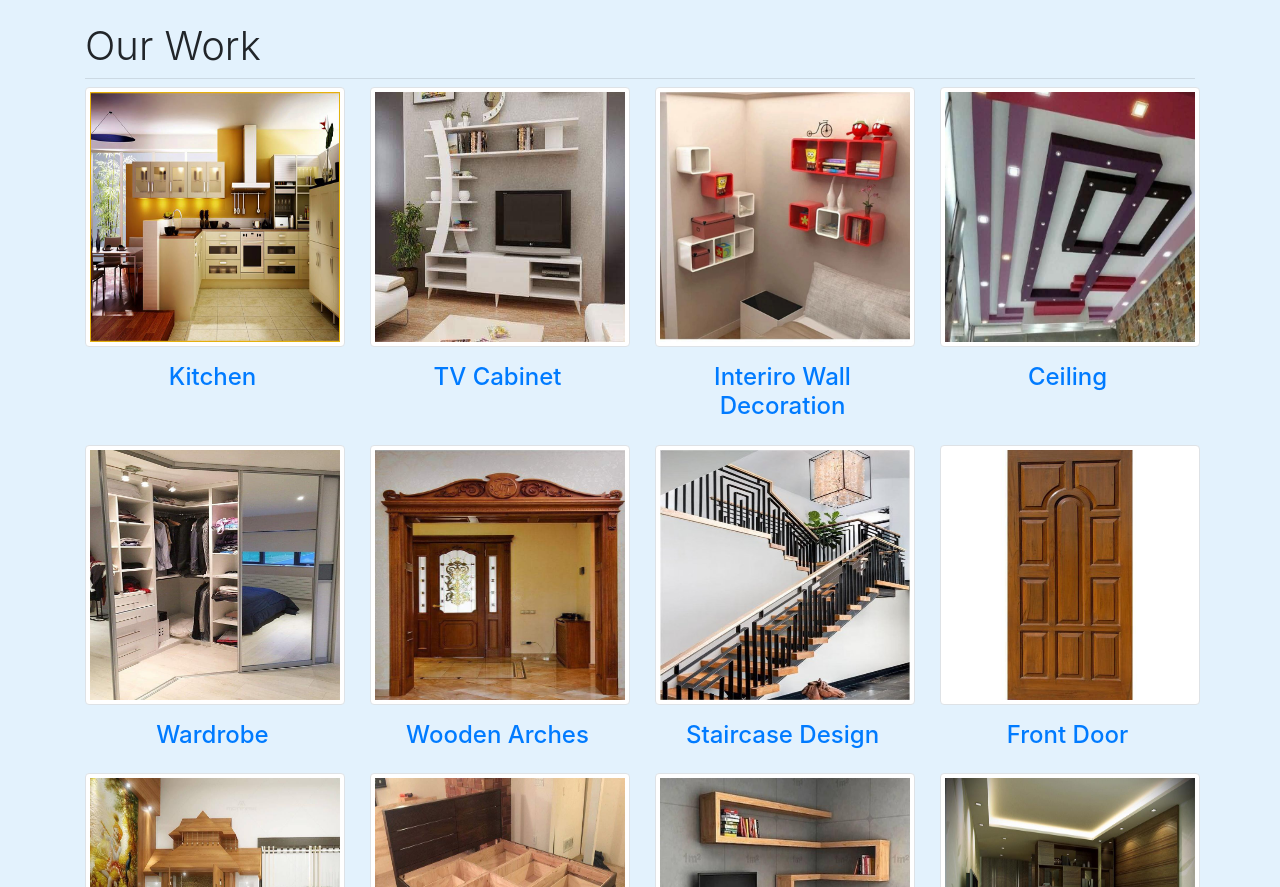
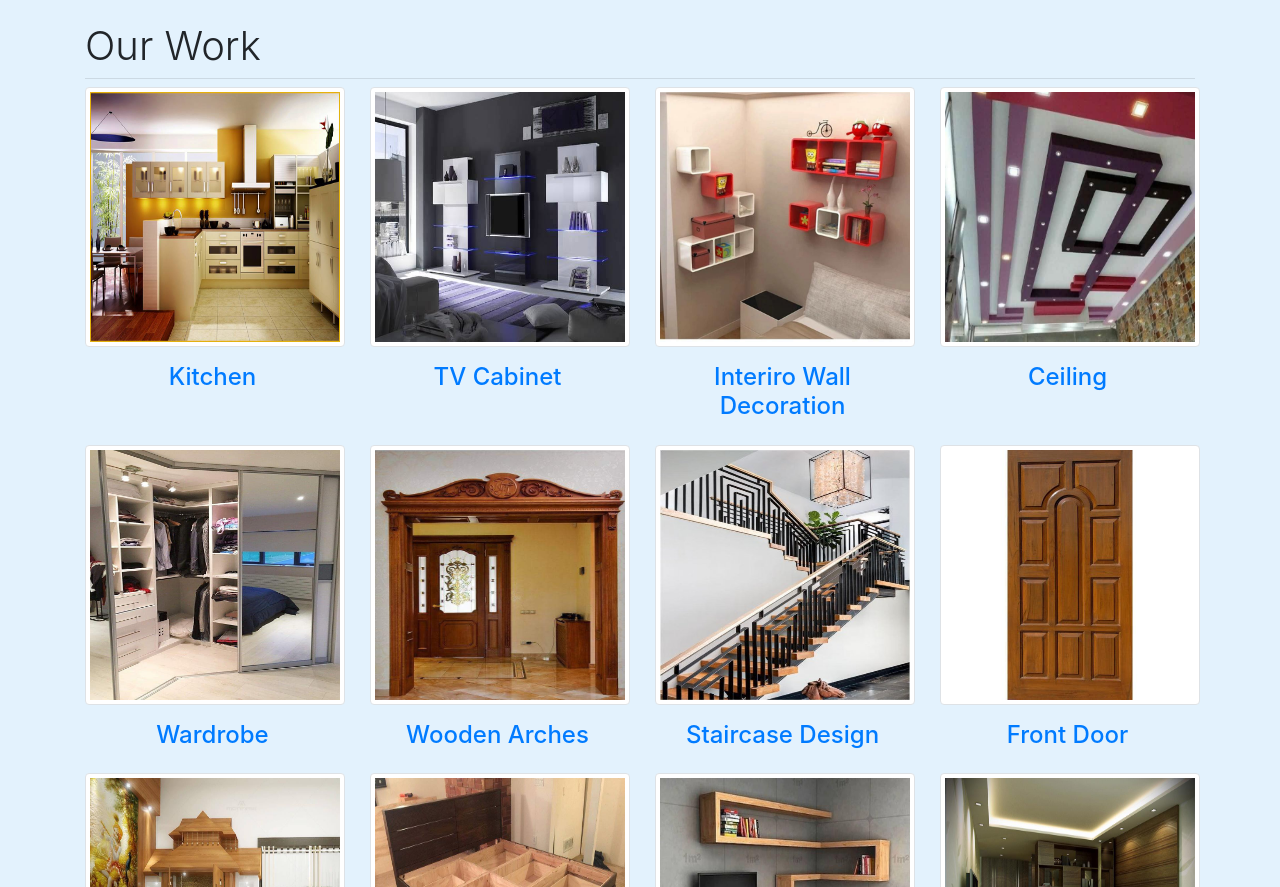
Before and after one commit to Krishnasg/vaanya, a plain HTML site: page index.html in a window 1280 px wide. Shown: the part 854-1741 px from the top of the page. Drawn offline with nearby package versions, Linux system fonts and the light colour scheme.

Commit message:
changed tv cabinet image

```diff
--- a/index.html
+++ b/index.html
@@ -101,7 +101,7 @@
                 </div>
                 <div class="col-lg-3 col-md-4 col-6">
                     <a data-galler-type="tv_cabinet_designs" href="#" class="d-block mb-4 h-100 gallery-image">
-                        <img class="img-fluid img-thumbnail" src="imgs/Tv_Cabinet_Designs/2.jpg" alt="">
+                        <img class="img-fluid img-thumbnail" src="imgs/Tv_Cabinet_Designs/41.jpg" alt="">
                         <h4 class="text-center my-3">TV Cabinet</h4>
                     </a>
                 </div>
```
